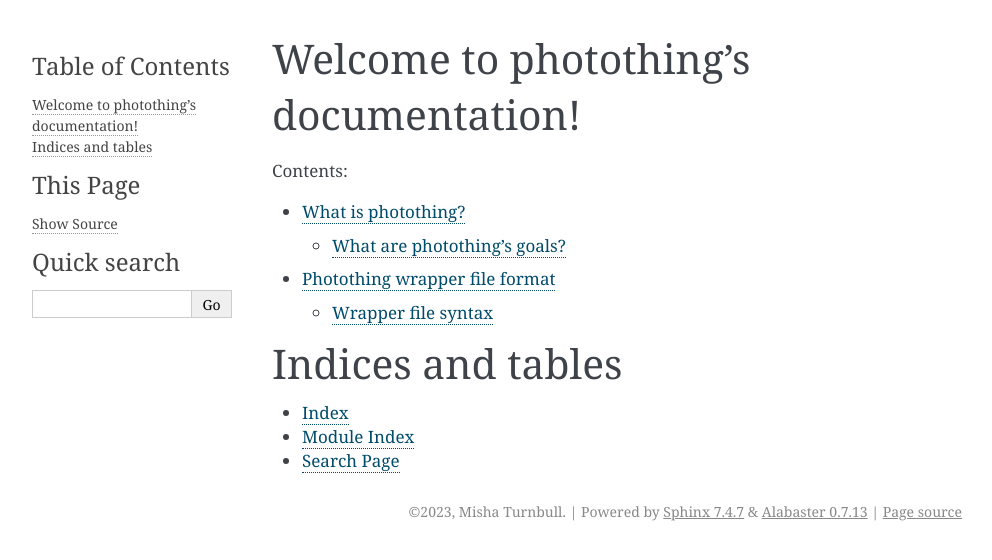
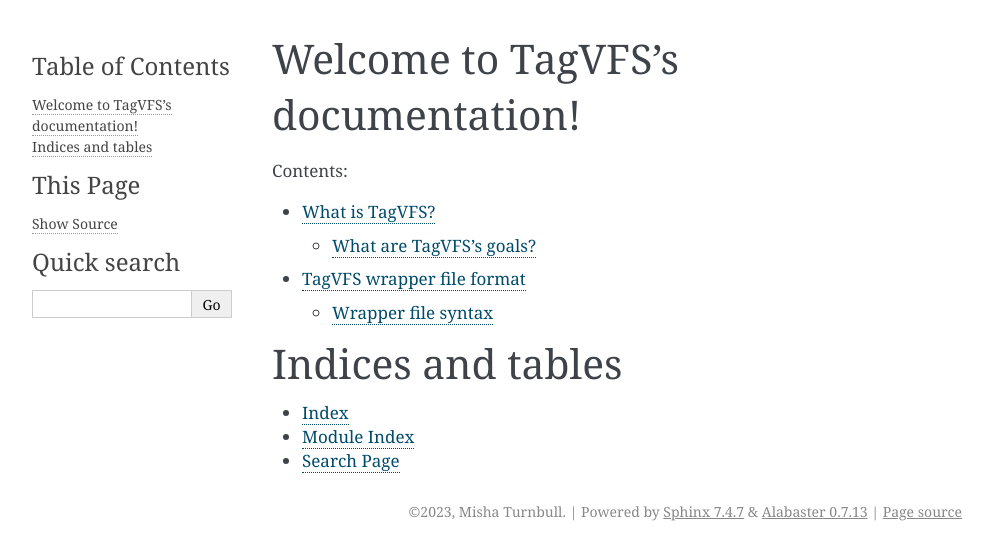
Before and after one commit to mishaturnbull/TagVFS, a Sphinx documentation site: the page built from doc/index.rst, in a window 1280 px wide. Shown: the top 560 px of the page, without its empty margins (148-1140 px from the left). Built offline with Sphinx 7.4.7, drawn with Linux system fonts in a browser that asks for light colours.

Commit message:
s/photothing/tagvfs/g
Signed-off-by: Misha Turnbull <mishaturnbull@gmail.com>

```diff
--- a/doc/README.md
+++ b/doc/README.md
@@ -1,4 +1,4 @@
-# Photothing documentation
+# TagVFS documentation
 
 This project uses [Sphinx][1] for documentation.  You have to build the docs if
 you don't want to read RST (but it's not hard).
--- a/doc/about/goals.rst
+++ b/doc/about/goals.rst
@@ -1,6 +1,6 @@
-============================
-What are photothing's goals?
-============================
+========================
+What are TagVFS's goals?
+========================
 
 At a high level:
 
--- a/doc/about/index.rst
+++ b/doc/about/index.rst
@@ -1,8 +1,8 @@
 ===================
-What is photothing?
+What is TagVFS?
 ===================
 
-photothing is a tool for organizing photos.  I need to organize a lot of photos, and although i like the tagging approach used by things like Adobe, tagspaces, and others, I couldn't find a program I liked.  So, here we are.
+TagVFS is a tool for organizing photos.  I need to organize a lot of photos, and although i like the tagging approach used by things like Adobe, tagspaces, and others, I couldn't find a program I liked.  So, here we are.
 
 .. toctree::
    goals
--- a/doc/conf.py
+++ b/doc/conf.py
@@ -6,7 +6,7 @@
 # -- Project information -----------------------------------------------------
 # https://www.sphinx-doc.org/en/master/usage/configuration.html#project-information
 
-project = 'photothing'
+project = 'tagvfs'
 copyright = '2023, Misha Turnbull'
 author = 'Misha Turnbull'
 
--- a/doc/format/index.rst
+++ b/doc/format/index.rst
@@ -1,6 +1,6 @@
-==============================
-Photothing wrapper file format
-==============================
+==========================
+TagVFS wrapper file format
+==========================
 
 This section describes the wrapper files, their format, and how to use them.
 
--- a/doc/index.rst
+++ b/doc/index.rst
@@ -1,10 +1,10 @@
-.. photothing documentation master file, created by
+.. TagVFS documentation master file, created by
    sphinx-quickstart on Sun Jul  9 17:24:16 2023.
    You can adapt this file completely to your liking, but it should at least
    contain the root `toctree` directive.
 
-Welcome to photothing's documentation!
-======================================
+Welcome to TagVFS's documentation!
+==================================
 
 .. toctree::
    :maxdepth: 2
```
Also changed, not shown: README.md (+3 -2 lines), LICENSE.txt (added).
